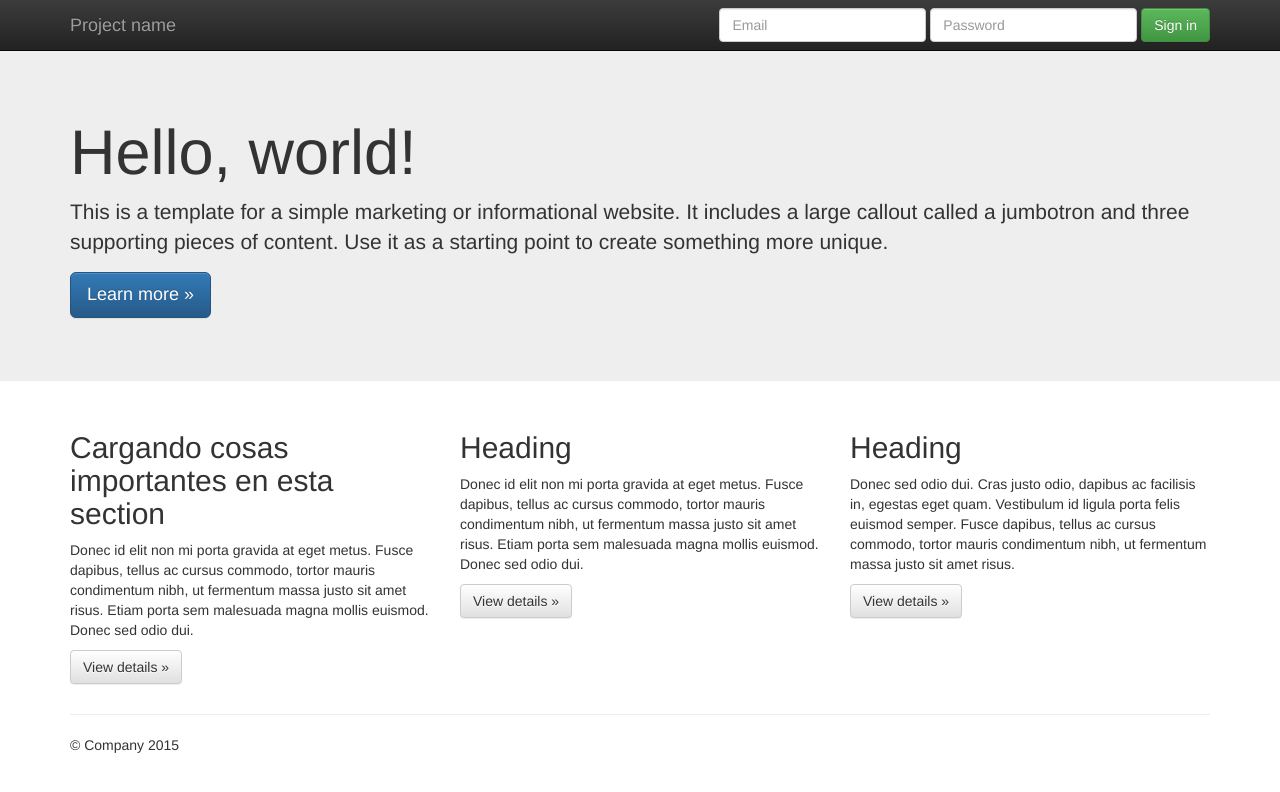
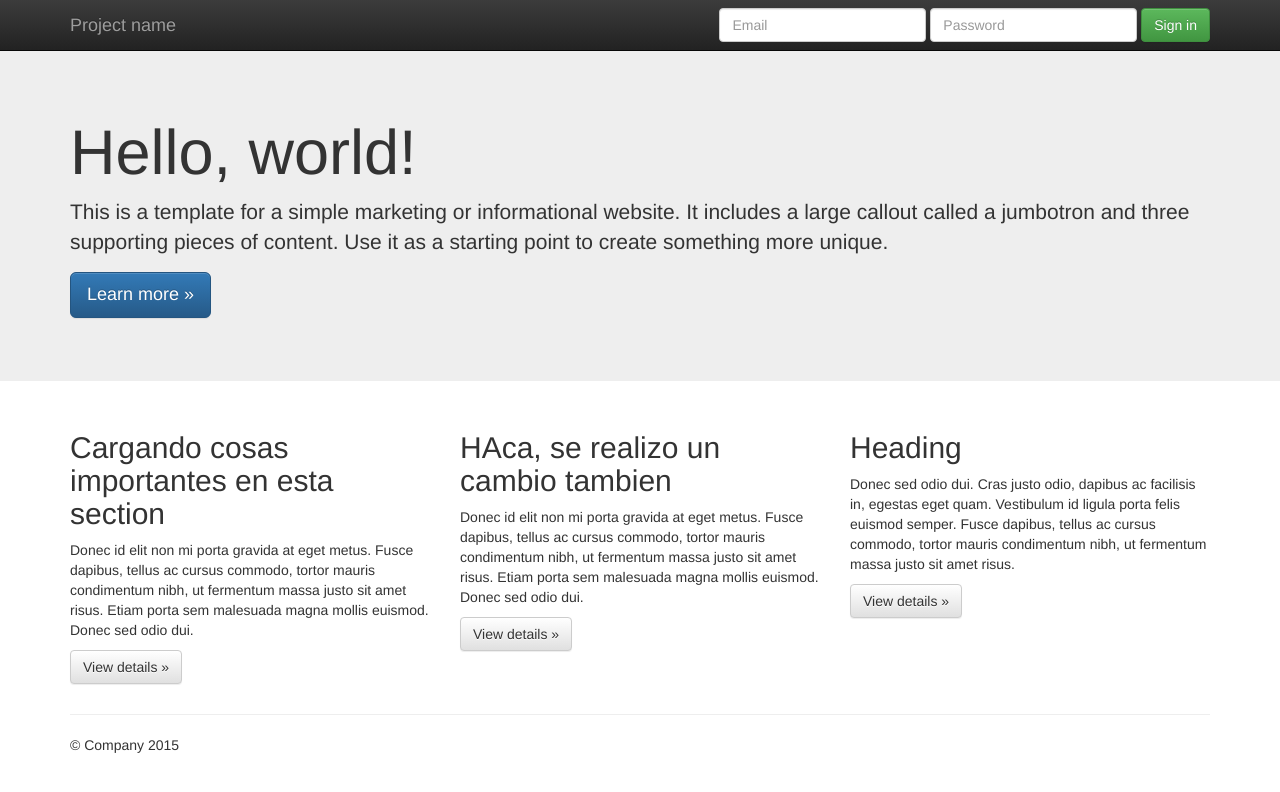
Before and after one commit to gacevedo19101/pruebaTsoft, a plain HTML site: page index.html in a window 1280 px wide. Drawn offline with nearby package versions, Linux system fonts and the light colour scheme.

Commit message:
Se realizo otro cambio en el segundo titulo

```diff
--- a/index.html
+++ b/index.html
@@ -70,7 +70,7 @@
           <p><a class="btn btn-default" href="#" role="button">View details &raquo;</a></p>
         </div>
         <div class="col-md-4">
-          <h2>Heading</h2>
+          <h2>HAca, se realizo un cambio tambien</h2>
           <p>Donec id elit non mi porta gravida at eget metus. Fusce dapibus, tellus ac cursus commodo, tortor mauris condimentum nibh, ut fermentum massa justo sit amet risus. Etiam porta sem malesuada magna mollis euismod. Donec sed odio dui. </p>
           <p><a class="btn btn-default" href="#" role="button">View details &raquo;</a></p>
        </div>
```
